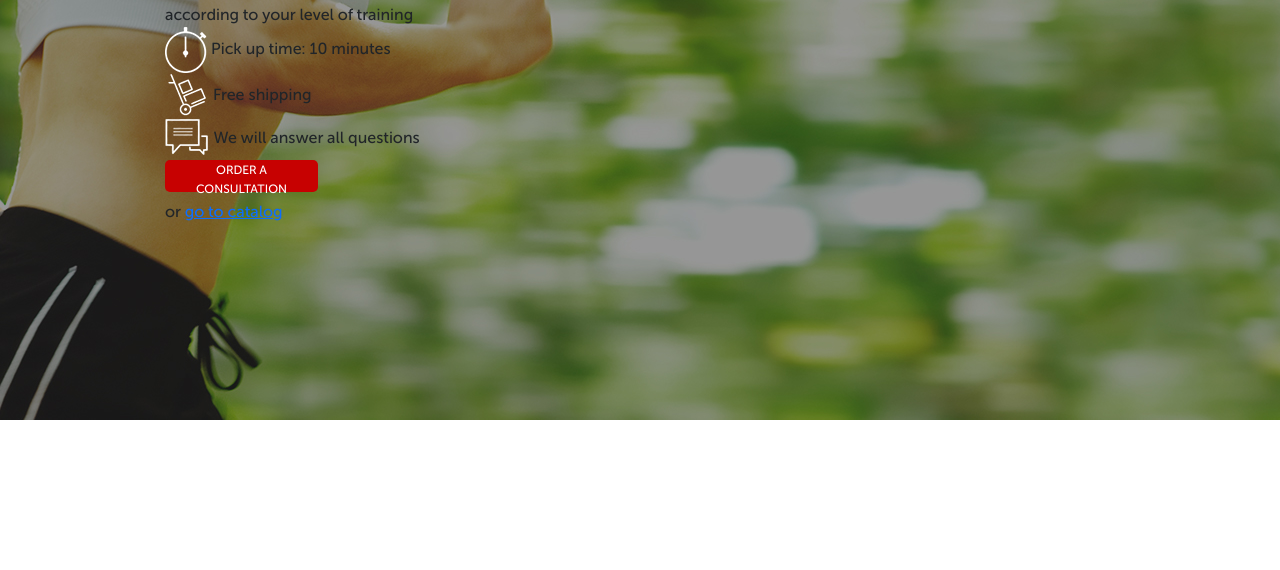
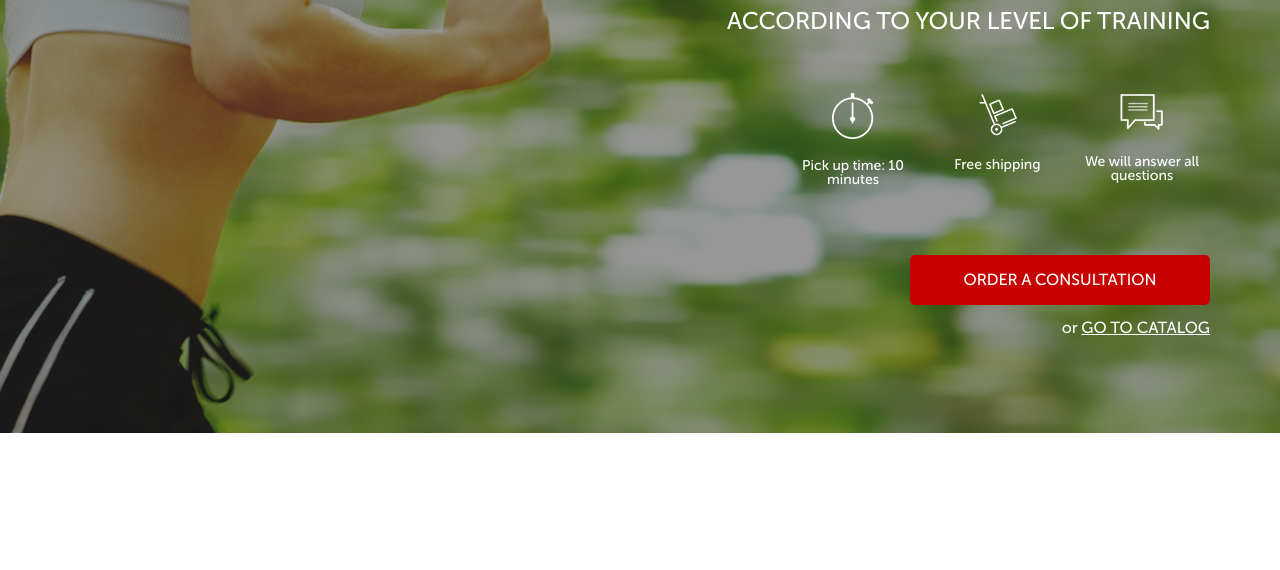
Before and after one commit to daniilalex/daniilalex.github.io, a PHP site: page / in a window 1280 px wide. Shown: the part 230-800 px from the top of the page. Run offline with PHP 8.4, Linux system fonts and the light colour scheme.

Commit message:
feat: styles for header and main block

```diff
--- a/speedrunner/app/sass/blocks/_buttons.scss
+++ b/speedrunner/app/sass/blocks/_buttons.scss
@@ -1,13 +1,18 @@
 .button {
   width: 153px;
   height: 32px;
-background: #C70101;
+  background: #c70101;
   border-radius: 5px;
   font-weight: 500;
   font-size: 12px;
-line-height: 19px;
   text-align: center;
   text-transform: uppercase;
-color: #FFFFFF;
+  color: #ffffff;
   border: none;
+  &_main {
+    margin-top: 68px;
+    width: 300px;
+    height: 50px;
+    font-size: 16px;
   }
+}
--- a/speedrunner/app/sass/blocks/_header.scss
+++ b/speedrunner/app/sass/blocks/_header.scss
@@ -19,22 +19,20 @@
     }
   }
   &__phone {
-
     display: block;
     font-weight: 700;
     font-size: 18px;
-        line-height: 18px;
     text-align: right;
     text-decoration: none;
-        color: #FFFFFF;
+    color: #ffffff;
     &:hover {
-            color: rgb(52, 181, 91);
+      color: rgb(231, 225, 225);
       text-decoration: none;
     }
   }
   &__contacts {
     display: flex;
     flex-direction: column;
-        align-items:flex-end
+    align-items: flex-end;
   }
 }
--- a/speedrunner/app/sass/blocks/_promo.scss
+++ b/speedrunner/app/sass/blocks/_promo.scss
@@ -1,5 +1,60 @@
 .promo {
-    padding: 21px 0 93px 0;
-    min-height: 650px;
-    background: url(../img/main_icons/bg_main.png) center (center/cover) no-repeat;
+  padding: 21px 0 93px 0;
+  min-height: 650px;
+  background: url(../img/main_icons/bg_main.png) center (center/cover) no-repeat;
+  &__wrapper {
+    margin-top: 90px;
+    display: flex;
+    flex-direction: column;
+    align-items: flex-end;
+  }
+  &__header {
+    font-weight: 700;
+    font-size: 42px;
+    text-align: right;
+    text-transform: uppercase;
+    line-height: 42px;
+    color: #ffffff;
+  }
+  &__subheader {
+    margin-top: 17px;
+    font-weight: 500;
+    font-size: 24px;
+    text-align: right;
+    text-transform: uppercase;
+    line-height: 24px;
+    color: #ffffff;
+  }
+  &__icons {
+    margin-top: 60px;
+    width: 425px;
+    display: flex;
+    justify-content: space-between;
+  }
+  &__icon {
+    width: 136px;
+    font-weight: 500;
+    font-size: 14px;
+    line-height: 14px;
+    text-align: center;
+    color: #ffffff;
+    img {
+      display: block;
+      margin: 0 auto;
+      margin-bottom: 20px;
+    }
+  }
+  &__link {
+    margin-top: 10px;
+    font-weight: 500;
+    font-size: 16px;
+    line-height: 25px;
+    text-align: right;
+    color: #ffffff;
+    a {
+      text-decoration: underline;
+      text-transform: uppercase;
+      color: #ffffff;
+    }
+  }
 }
--- a/speedrunner/app/sass/style.scss
+++ b/speedrunner/app/sass/style.scss
@@ -1,13 +1,13 @@
-@import 'base/variables';
+@import "base/variables";
 * {
-    font-family: 'Museo Sans Cyrl', sans-serif;
+  font-family: "Museo Sans Cyrl", sans-serif;
 }
 .container {
-    max-width: 950px;
-    margin: 0 auto;
+  max-width: 1140px;
+  margin: 0 auto;
 }
-@import 'blocks/promo';
-@import 'blocks/header.scss';
-@import 'blocks/buttons';
-@import 'blocks/advantages';
-@import 'blocks/titles';
+@import "blocks/promo";
+@import "blocks/header.scss";
+@import "blocks/buttons";
+@import "blocks/advantages";
+@import "blocks/titles";
```
Also changed, not shown: speedrunner/app/css/style.min.css (+1 -1 lines), speedrunner/app/img/main_icons/logo.png (deleted), speedrunner/app/img/main_icons/smart_logo.png (added). Lines whose indentation alone changed are shown as unchanged.
